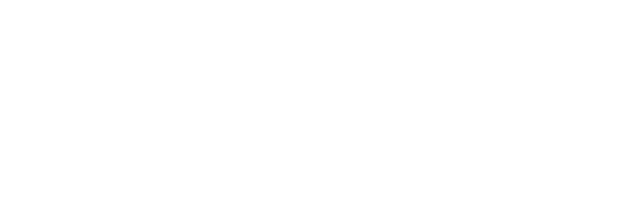
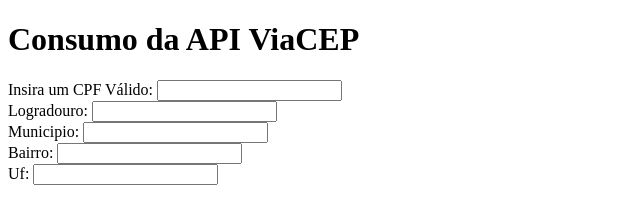
Before and after one commit to HeitorDalla/API-queryCep, a plain HTML site: page index.html in a window 1280 px wide. Shown: the whole page, without its empty margins (0-640 px from the left). Drawn offline with nearby package versions, Linux system fonts and the light colour scheme.

Commit message:
HTML finalizado, colocando todas as informacoes que vao ser mostradas para o cliente

```diff
--- a/index.html
+++ b/index.html
@@ -8,6 +8,31 @@
     <script src="https://cdnjs.cloudflare.com/ajax/libs/axios/1.9.0/axios.min.js" integrity="sha512-FPlUpimug7gt7Hn7swE8N2pHw/+oQMq/+R/hH/2hZ43VOQ+Kjh25rQzuLyPz7aUWKlRpI7wXbY6+U3oFPGjPOA==" crossorigin="anonymous" referrerpolicy="no-referrer"></script>
 </head>
 <body>
+    <div id="containerPrincipal">
+        <h1>Consumo da API ViaCEP</h1>
+        <div id="containerInfo">
+            <div class="info">
+                <label for="inserir">Insira um CPF Válido:</label>
+                <input type="text" name="inserir" id="inserir">
+            </div>
+            <div class="info">
+                <label for="logradouro">Logradouro:</label>
+                <input type="text" name="logradouro" id="logradouro">
+            </div>
+            <div class="info">
+                <label for="municipio">Municipio:</label>
+                <input type="text" name="municipio" id="municipio">
+            </div>
+            <div class="info">
+                <label for="bairro">Bairro:</label>
+                <input type="text" name="bairro" id="bairro">
+            </div>
+            <div class="info">
+                <label for="uf">Uf:</label>
+                <input type="text" name="uf" id="uf">
+            </div>
+        </div>
+    </div>
     <script src="script.js"></script>
 </body>
 </html>
```
